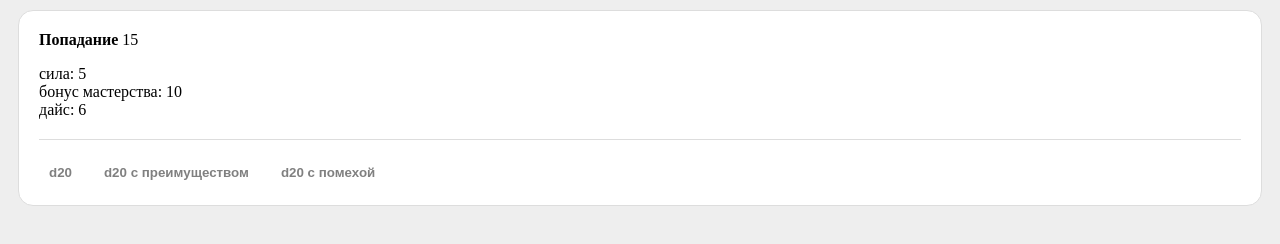
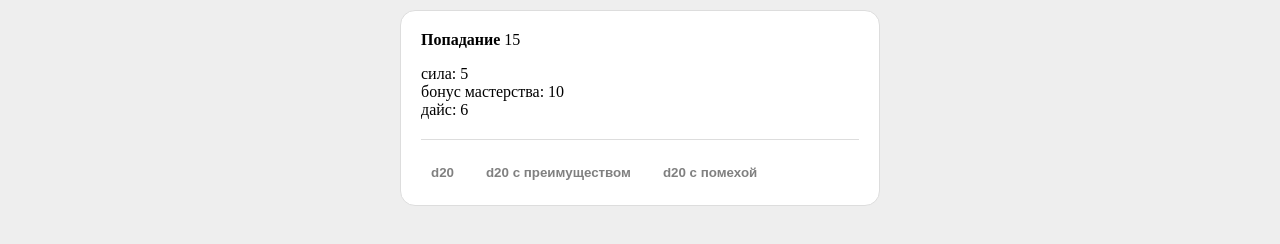
Before and after one commit to makarychevDN/dnd-calculator-web-page, a plain HTML site: page main page.html in a window 1280 px wide. Drawn offline with Linux system fonts and the light colour scheme.

Commit message:
now the main content is placed in the middle of the page

```diff
--- a/main page.html
+++ b/main page.html
@@ -8,7 +8,7 @@
         <script type = "text/javascript" src="dice.js"></script>
     </head>
 
-    <body class="global-background-color">
+    <body class="global-background-color limited-content">
         <div class="group-layout">
             <div><b>Попадание </b><label id="result-label">15</label></div>
             <p></p>
--- a/styles.css
+++ b/styles.css
@@ -35,3 +35,8 @@ hr {
 .global-background-color{
   background-color: #eee;
 }
+
+.limited-content{
+  max-width: 500px;
+  margin: auto;
+}
```
